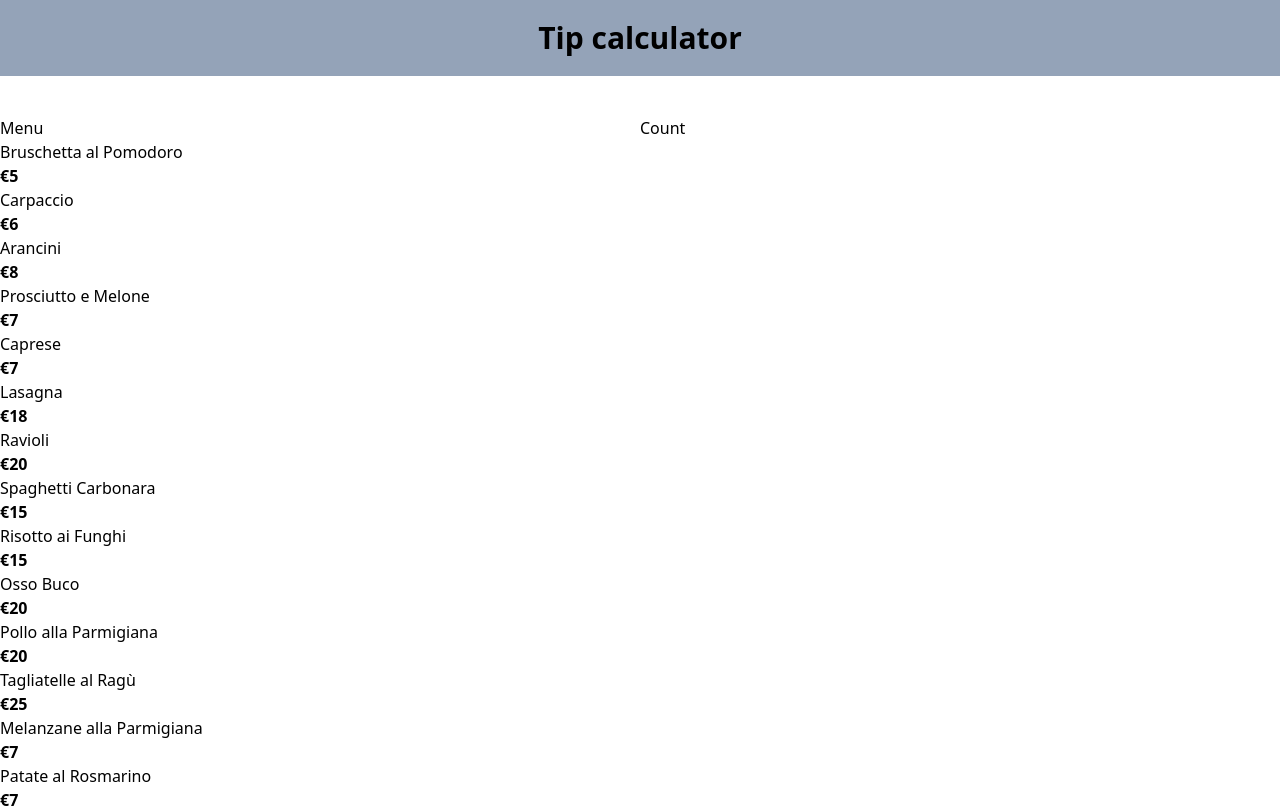
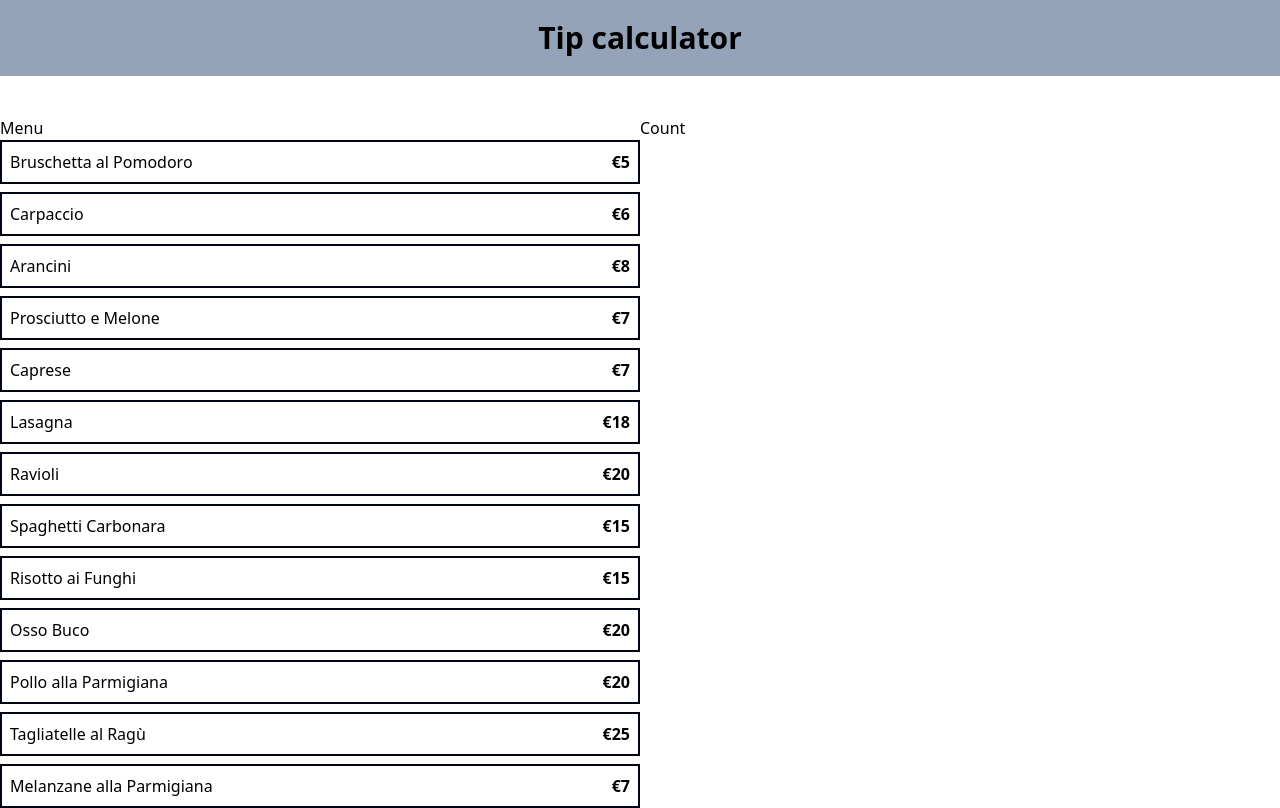
Before and after one commit to antyep/tip_calculator, a React (Vite) app: page / in a window 1280 px wide. Shown: the top 808 px of the page. Built offline with nearby package versions, Linux system fonts and the light colour scheme.

Commit message:
feat(menu): buttons for each item added

```diff
--- a/src/components/MenuItem.tsx
+++ b/src/components/MenuItem.tsx
@@ -6,9 +6,10 @@ type MenuItemProps = {
 
 export default function MenuItem ({item} : MenuItemProps) {
     return (
-    <>
+    <button
+    className="border-2 border-slate-950 hover:bg-slate-200 w-full p-2 flex justify-between mb-2">
         <p>{item.name}</p>
         <p className="font-black">€{item.price}</p>
-    </>
+    </button>
     )
 }
```
